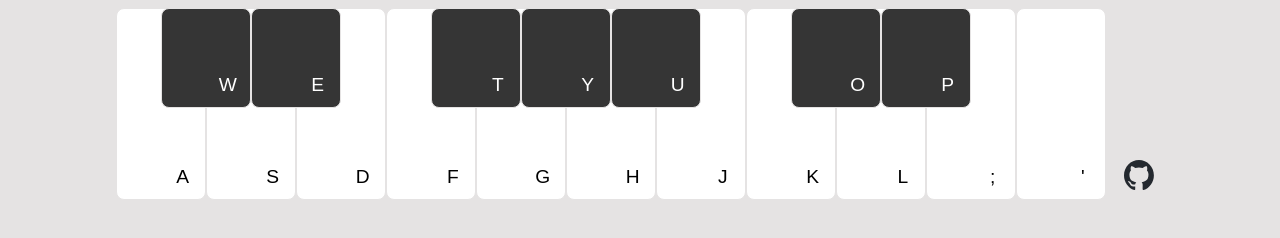
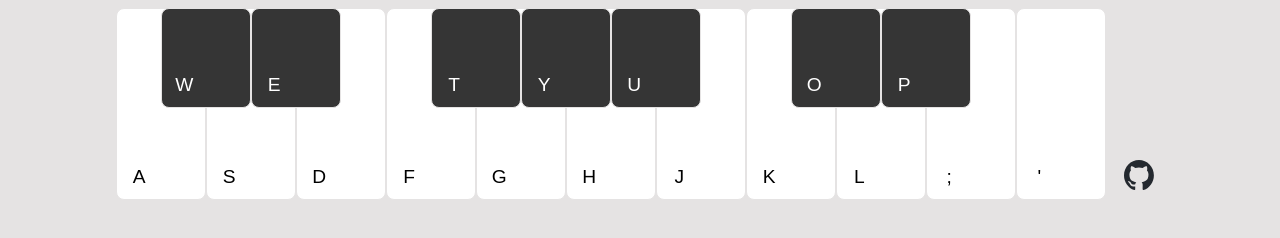
Before and after one commit to sshrop/keyboard, a website: page index.html in a window 1280 px wide. Drawn offline with Linux system fonts and the light colour scheme.

Commit message:
Add responsive keyboard to homepage.

```diff
--- a/css/style.css
+++ b/css/style.css
@@ -136,6 +136,10 @@ body {
     width: var(--key-width);
   }
 
+  .key {
+    justify-content: flex-start;
+  }
+
   .key__name-wrapper {
     transform: unset;
   }
```
